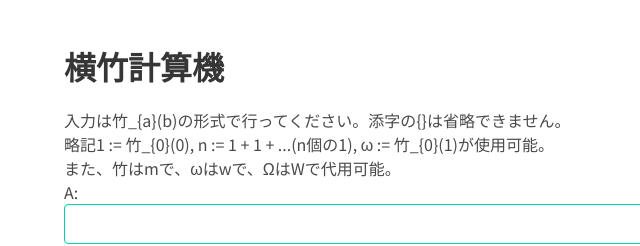
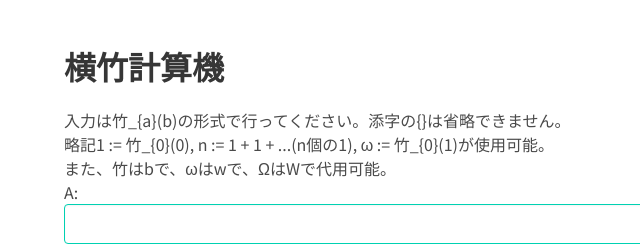
Before and after one commit to SanukiMiyatsuko/Array_Notation_Calculator_Summary, a plain HTML site: page Side_Bamboo/page.html in a window 1280 px wide. Shown: the top 246 px of the page, 0-640 px from the left. Drawn offline with nearby package versions, Linux system fonts and the light colour scheme.

Commit message:
Update page.html

```diff
--- a/Side_Bamboo/page.html
+++ b/Side_Bamboo/page.html
@@ -4,7 +4,7 @@
 <head>
     <meta charset="utf-8">
     <meta name="viewport" content="width=device-width, initial-scale=1">
-    <title>Side Mushroom</title>
+    <title>Side Bamboo</title>
     <script src="./code.js"></script>
 
     <link href="https://fonts.googleapis.com/css2?family=Noto+Sans+JP&display=swap" rel="stylesheet">
@@ -25,7 +25,7 @@
             <p id="description">
                 入力は竹_{a}(b)の形式で行ってください。添字の{}は省略できません。<br />
                 略記1 := 竹_{0}(0), n := 1 + 1 + ...(n個の1), ω := 竹_{0}(1)が使用可能。<br />
-                また、竹はmで、ωはwで、ΩはWで代用可能。
+                また、竹はbで、ωはwで、ΩはWで代用可能。
             </p>
             <div class="block">
                 A: <input id="str" type="text" class="input is-primary" />
```
